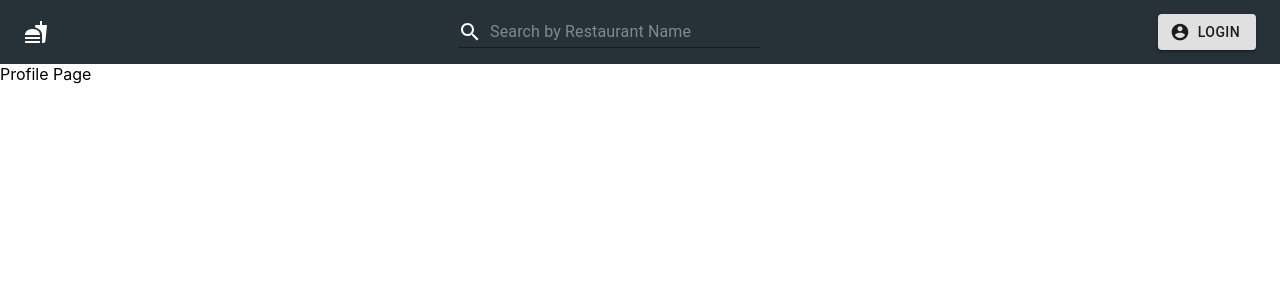
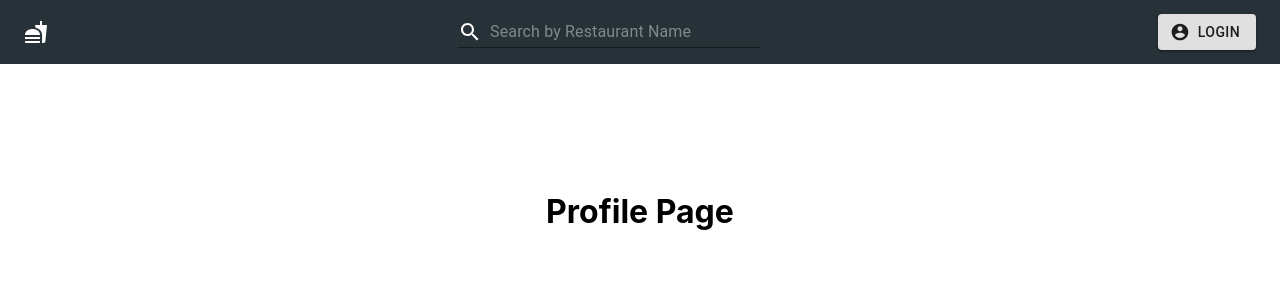
Before and after one commit to varsha-vt/FoodOrderingApp-FrontEnd, a React (Create React App) app: page /profile in a window 1280 px wide. Shown: the top 300 px of the page. Built offline with nearby package versions, Linux system fonts and the light colour scheme.

Commit message:
minor styling changes

```diff
--- a/src/screens/home/Home.css
+++ b/src/screens/home/Home.css
@@ -18,3 +18,9 @@
     align-items: center;
     justify-content: space-between;
 }
+
+.noRestaurant {
+    margin-block-start: 1em;
+    margin-block-end: 1em;
+    padding-left: 30px;
+}
--- a/src/screens/home/Home.js
+++ b/src/screens/home/Home.js
@@ -1,7 +1,7 @@
 import React, {Component} from 'react';
 import Header from '../../common/header/Header'
 import "./Home.css";
-
+//Import statemets
 import GridList from "@material-ui/core/GridList";
 import GridListTile from "@material-ui/core/GridListTile";
 import Card from "@material-ui/core/Card";
@@ -48,6 +48,7 @@ class Home extends Component {
     window.removeEventListener("resize", this.noOfColumns);
   }
 
+//   Get Restaurants from backened
   getRestaurants = () => {
     let that = this;
     let restaurantsData = null;
@@ -67,6 +68,7 @@ class Home extends Component {
     xhrRestaurants.send(restaurantsData);
   };
 
+//   Update column based on windows size
   noOfColumns = () => {
     if (window.innerWidth >= 320 && window.innerWidth <= 600) {
       this.setState({
@@ -140,7 +142,9 @@ class Home extends Component {
         <Header showSearchBox={true} searchHandler={this.searchHandler} baseUrl={this.props.baseUrl}/>
         {this.state.restaurants.length === 0 && this.state.loading === false ? (
           <Typography variant="h6">
-            No restaurant with the given name.
+              <p style = {{padding:40, fontWeight:"bolder"}}>
+                 No restaurant with the given name.
+              </p>
           </Typography>) : (
           <GridList cols={this.state.cards} cellHeight="auto">
             {this.state.restaurants.map((restaurant) => (
@@ -160,7 +164,7 @@ class Home extends Component {
                         </Typography>
                       </div>
                       <div className="rating-and-avg-div">
-                        {/* restaurant rating */}
+                        {/* Restaurant rating */}
                         <div className="restaurant-rating-div">
                           <Typography variant="body1">
                             <i className="fa fa-star"></i>{" "}
@@ -168,7 +172,7 @@ class Home extends Component {
                             {restaurant.number_customers_rated})
                           </Typography>
                         </div>
-                        {/* restaurant average price */}
+                        {/* Restaurant average price */}
                         <div className="restaurant-avg-price-div">
                           <Typography variant="body1">
                             <i className="fa fa-inr" aria-hidden="true"></i>
--- a/src/screens/profile/Profile.js
+++ b/src/screens/profile/Profile.js
@@ -1,5 +1,4 @@
 import React, {Component} from 'react';
-import './Profile.css'
 import Header from '../../common/header/Header'
 
 class Profile extends Component {
@@ -7,7 +6,7 @@ class Profile extends Component {
         return(
             <div>
                 <Header showSearchBox={true}/>
-                <div>Profile Page</div>
+                <h1 style={{textAlign:"center", marginTop: "10%"}}>Profile Page</h1>
             </div>
 
         );
```
Also changed, not shown: src/screens/profile/Profile.css (deleted).
